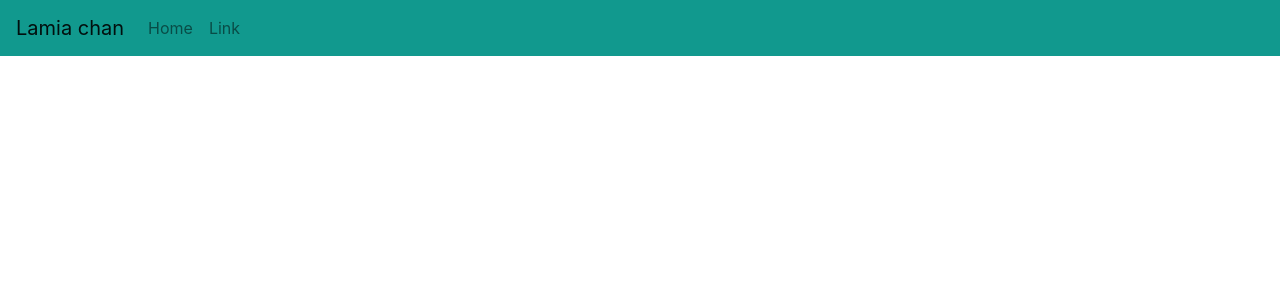
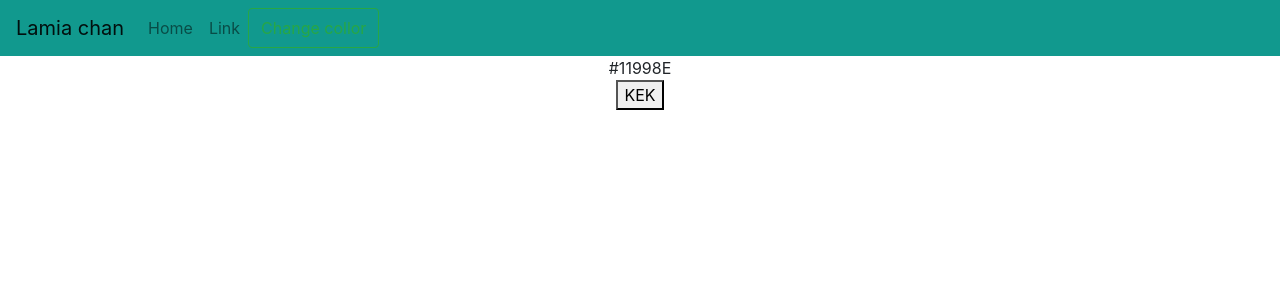
Before and after one commit to LamiaChan/Web, a React (Create React App) app in the folder frontend/: page / in a window 1280 px wide. Shown: the top 300 px of the page. Built offline with nearby package versions, Linux system fonts and the light colour scheme.

Commit message:
navbar collor change done

```diff
--- a/frontend/src/App.js
+++ b/frontend/src/App.js
@@ -4,10 +4,25 @@ import { connect } from 'react-redux'
 import LamiaNavbar from './components/Navbar'
 
 class App extends React.Component {
+
+  constructor(){
+    super()
+    this.changeTheme = this.changeTheme.bind(this)
+  }
+
+  changeTheme(){
+    this.props.changeColor()
+    console.log("done")
+  }
+
   render(){
     return (
       <div className="App">
-        <LamiaNavbar />
+        <LamiaNavbar
+          mainColor={this.props.mainColor}
+          changeTheme={this.changeTheme}
+        />
+        <button onClick={this.changeTheme}>KEK</button>
       </div>
     );
   }
@@ -15,12 +30,12 @@ class App extends React.Component {
 
 const mapStateToProps = (state)=>{
   return {
-    test: state.test
+    mainColor: state.mainColor
   }
 }
 const mapDispachToProps = (dispach) => {
   return {
-    onDeliteItem: (id) => dispach({type:'DELITE_ITEM', key:id})
+    changeColor: () => dispach({type:'CHANGE_COLOR'})
   }
 }
 
--- a/frontend/src/components/Navbar.js
+++ b/frontend/src/components/Navbar.js
@@ -1,6 +1,7 @@
 import React from 'react';
 import Navbar from 'react-bootstrap/Navbar'
 import Nav from 'react-bootstrap/Nav'
+import Button from 'react-bootstrap/Button'
 import 'bootstrap/dist/css/bootstrap.min.css';
 import '../App.css';
 
@@ -9,17 +10,18 @@ export default class LamiaNavbar extends React.Component{
   render(){
     return(
       <header>
-        <Navbar expand="lg" className="Navbar" style={{background: "#11998E"}}>
+        <Navbar expand="lg" className="Navbar" style={{background: this.props.mainColor}}>
           <Navbar.Brand href="#home">Lamia chan</Navbar.Brand>
           <Navbar.Toggle aria-controls="basic-navbar-nav" />
           <Navbar.Collapse id="basic-navbar-nav">
             <Nav className="mr-auto">
               <Nav.Link href="#home">Home</Nav.Link>
               <Nav.Link href="#link">Link</Nav.Link>
+              <Button variant="outline-success" onClick={this.props.changeTheme}>Change collor</Button>
             </Nav>
           </Navbar.Collapse>
         </Navbar>
-        {this.props.test}
+        {this.props.mainColor}
       </header>
     )
   }
--- a/frontend/src/store/reduser.js
+++ b/frontend/src/store/reduser.js
@@ -1,12 +1,21 @@
 
 
 const initialState = {
-    test: "Welcome to Redux!"
+    mainColor: "#11998E"
 }
 
 const reduser = (state = initialState, action) => {
     const newState = {...state}
 
+    switch (action.type) {
+        case "CHANGE_COLOR":
+            newState.mainColor = "#8a2be2"
+            break;
+
+        default:
+            break;
+    }
+
     return newState
 }
 
```
Also changed, not shown: frontend/src/store/actions/action.js (added).
